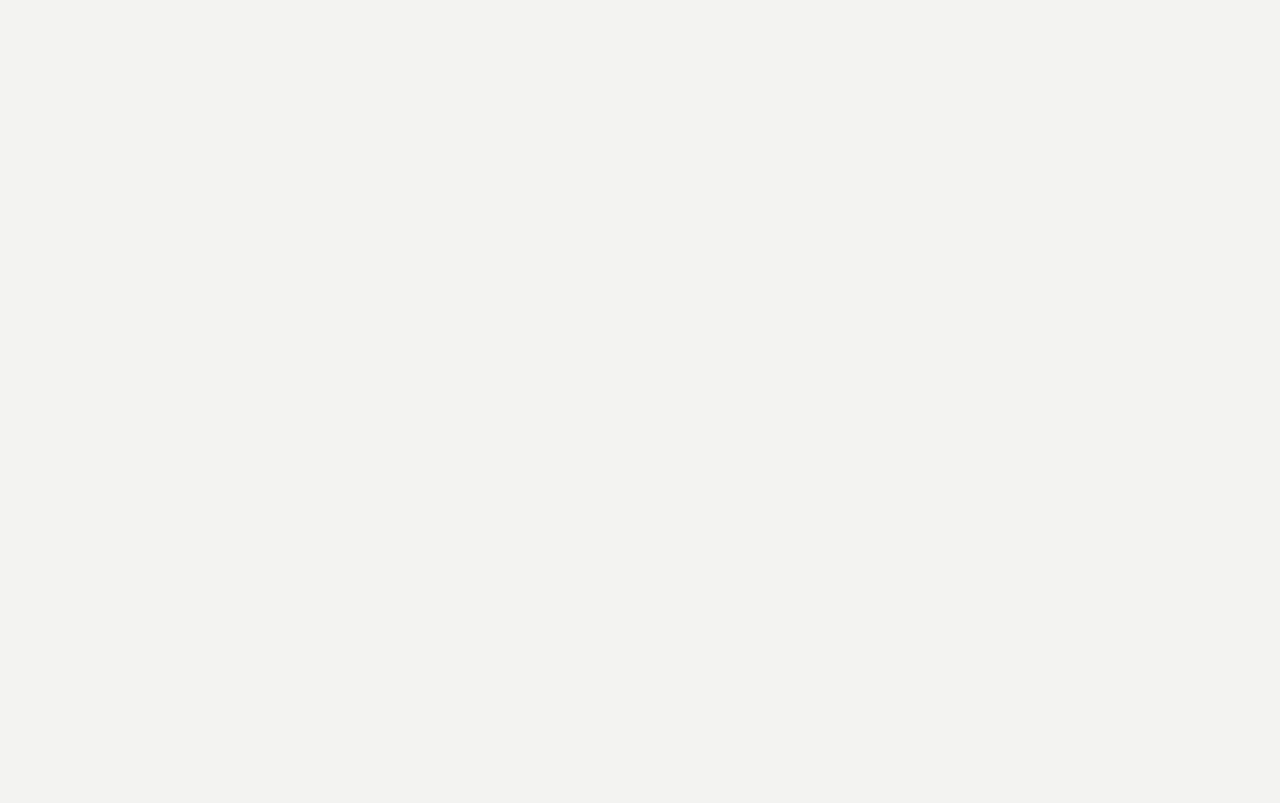
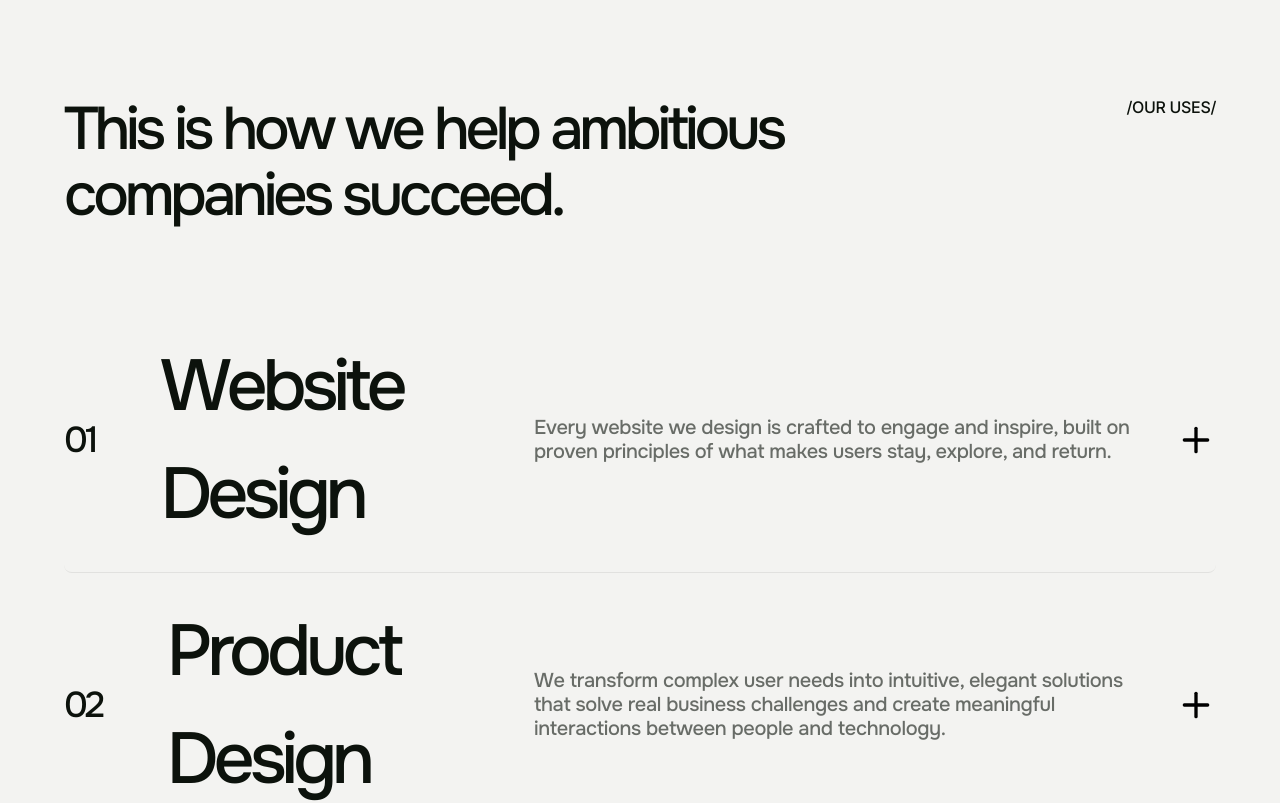
Before and after one commit to initify-admin/initify-portfolio, a Next.js app: page / in a window 1280 px wide. Shown: the part 1690-2493 px from the top of the page. Built offline with nearby package versions, Linux system fonts and the light colour scheme.

Commit message:
Add OurUses component and integrate it into Home page; introduce SectionHeading and SectionSubheading for improved structure in Vision component

```diff
--- a/app/page.tsx
+++ b/app/page.tsx
@@ -1,5 +1,6 @@
 import Header from "@/components/header";
 import Hero from "@/components/hero";
+import OurUses from "@/components/our-uses";
 import Vision from "@/components/vision";
 
 export default function Home() {
@@ -8,6 +9,7 @@ export default function Home() {
       <Header />
       <Hero />
       <Vision />
+      <OurUses />
 
       {/* dummy height to test scroll */}
       <div className="h-[200vh] w-full"></div>
--- /dev/null
+++ b/components/our-uses.tsx
@@ -0,0 +1,70 @@
+"use client";
+
+import { PlusIcon } from "lucide-react";
+import {
+  SectionWrapper,
+  SectionContentWrapper,
+  SectionContent,
+  SectionHeading,
+  SectionSubheading,
+} from "./ui/section";
+import { ourUses } from "@/data/our-uses";
+
+interface UseItemProps {
+  index: number;
+  text: string;
+  description: string;
+}
+
+export default function OurUses() {
+  return (
+    <SectionWrapper className="mt-24">
+      <SectionContentWrapper>
+        <SectionContent className="flex flex-col gap-y-20">
+          <div className="w-full flex justify-between items-start">
+            <SectionSubheading className="max-w-[810px]">
+              This is how we help ambitious companies succeed.
+            </SectionSubheading>
+
+            <SectionHeading>/Our Uses/</SectionHeading>
+          </div>
+
+          <div className="flex flex-col divide-y divide-[rgba(151,151,151,0.2)]">
+            {ourUses.map((use, index) => (
+              <UseItem
+                key={index}
+                index={index}
+                text={use.text}
+                description={use.description}
+              />
+            ))}
+          </div>
+        </SectionContent>
+      </SectionContentWrapper>
+    </SectionWrapper>
+  );
+}
+
+function UseItem({ index, text, description }: UseItemProps) {
+  return (
+    <div className="w-full py-6 rounded-lg bg-transparent flex justify-between items-center">
+      <div className="flex items-center justify-start gap-x-16">
+        <h1 className="text-dark font-medium font-onest text-4xl tracking-[-0.158rem]">
+          0{index + 1}
+        </h1>
+
+        <h1 className="text-dark font-medium font-onest text-[4.5rem] tracking-[-0.315rem]">
+          {text}
+        </h1>
+      </div>
+
+      <div className="flex items-center justify-start gap-x-8">
+        <p className="text-base sm:text-lg xl:text-xl text-body font-onest tracking-[-0.023rem] leading-6  xl:w-[610px] font-medium">
+          {description}
+        </p>
+
+        <PlusIcon className="size-10" />
+      </div>
+    </div>
+  );
+}
--- a/components/ui/section.tsx
+++ b/components/ui/section.tsx
@@ -12,6 +12,16 @@ interface SectionContentWrapperProps extends HTMLMotionProps<"div"> {
 
 interface SectionContentProps extends HTMLMotionProps<"div"> {
   className?: string;
+}
+
+interface SectionHeadingProps extends HTMLMotionProps<"h1"> {
+  className?: string;
+  children: React.ReactNode;
+}
+
+interface SectionSubheadingProps extends HTMLMotionProps<"h1"> {
+  className?: string;
+  children: React.ReactNode;
 }
 
 const SectionWrapper = forwardRef<HTMLElement, SectionWrapperProps>(
@@ -57,4 +67,43 @@ const SectionContent = forwardRef<HTMLDivElement, SectionContentProps>(
 );
 SectionContent.displayName = "SectionContent";
 
-export { SectionWrapper, SectionContentWrapper, SectionContent };
+const SectionHeading = forwardRef<HTMLHeadingElement, SectionHeadingProps>(
+  ({ className, children, ...props }, ref) => (
+    <motion.h1
+      ref={ref}
+      className={cn(
+        "text-dark text-[0.938rem] sm:text-base text-lg uppercase tracking-[-.02rem] leading-[1.4rem] font-medium",
+        className
+      )}
+      {...props}
+    >
+      {children}
+    </motion.h1>
+  )
+);
+SectionHeading.displayName = "SectionHeading";
+
+const SectionSubheading = forwardRef<
+  HTMLHeadingElement,
+  SectionSubheadingProps
+>(({ className, children, ...props }, ref) => (
+  <motion.h1
+    ref={ref}
+    className={cn(
+      "text-[2.75rem] sm:text-[3.25rem] xl:text-[3.75rem] font-onest font-medium text-dark tracking-[-0.193rem] sm:tracking-[-0.228rem] xl:tracking-[-0.263rem] leading-[3.025rem] sm:leading-[3.575rem] xl:leading-[4.125rem]",
+      className
+    )}
+    {...props}
+  >
+    {children}
+  </motion.h1>
+));
+SectionSubheading.displayName = "SectionSubheading";
+
+export {
+  SectionWrapper,
+  SectionContentWrapper,
+  SectionContent,
+  SectionHeading,
+  SectionSubheading,
+};
--- a/components/vision.tsx
+++ b/components/vision.tsx
@@ -5,6 +5,8 @@ import {
   SectionWrapper,
   SectionContentWrapper,
   SectionContent,
+  SectionHeading,
+  SectionSubheading,
 } from "./ui/section";
 import { useInView } from "framer-motion";
 import { transitionDuration, transitionEffect } from "@/lib/utils";
@@ -14,10 +16,10 @@ export default function Vision() {
   const isInView = useInView(contentRef, { once: true, margin: "-100px" });
 
   return (
-    <SectionWrapper className="mt-20">
+    <SectionWrapper className="mt-24">
       <SectionContentWrapper>
         <SectionContent
-          ref={contentRef} // ✅ Attach ref to content, not wrapper
+          ref={contentRef}
           initial={{ opacity: 0, y: 100 }}
           animate={isInView ? { opacity: 1, y: 0 } : {}}
           transition={{
@@ -26,18 +28,16 @@ export default function Vision() {
           }}
           className="flex flex-col xl:flex-row justify-between items-start gap-8"
         >
-          <h1 className="text-dark text-[0.938rem] sm:text-base text-lg uppercase tracking-[-.02rem] leading-[1.4rem] font-medium">
-            /Our Vision/
-          </h1>
+          <SectionHeading>/Our Vision/</SectionHeading>
 
           <div className="w-full xl:w-[800px] flex flex-col gap-y-12 sm:gap-y-16 xl:gap-y-24">
             <div className="flex flex-col gap-y-8">
-              <h1 className="text-[2.75rem] sm:text-[3.25rem] xl:text-[3.75rem] font-onest font-medium text-dark tracking-[-0.193rem] sm:tracking-[-0.228rem] xl:tracking-[-0.263rem] leading-[3.025rem] sm:leading-[3.575rem] xl:leading-[4.125rem]">
+              <SectionSubheading>
                 Whether it{"'"}s a website, an app, or a complete brand identity
                 - we create work that works.
-              </h1>
+              </SectionSubheading>
 
-              <p className="text-[0.938rem] sm:text-base text-lg text-body font-onest tracking-[-0.023rem] leading-6 sm:w-[63%] xl:w-[450px] font-medium">
+              <p className="text-[0.938rem] sm:text-base xl:text-lg text-body font-onest tracking-[-0.023rem] leading-6 sm:w-[63%] xl:w-[450px] font-medium">
                 Good design isn{"'"}t just about looks. It{"'"}s about solving
                 real problems and getting results. Here{"'"}s ours.
               </p>
@@ -61,7 +61,7 @@ function StatBlock({ title, body }: { title: string; body: string }) {
       <h1 className="text-primary-blue text-[3.5rem] sm:text-[4rem] xl:text-[5rem] leading-[3.5rem] sm:leading-[4rem] xl:leading-[5rem] tracking-[0.07rem] sm:tracking-[-0.08rem] xl:tracking-[-0.1rem] font-medium">
         {title}
       </h1>
-      <p className="text-[0.938rem] sm:text-base text-lg text-body font-onest tracking-[-0.023rem] leading-6 max-w-[450px] font-medium">
+      <p className="text-[0.938rem] sm:text-base xl:text-lg text-body font-onest tracking-[-0.023rem] leading-6 max-w-[450px] font-medium">
         {body}
       </p>
     </div>
--- /dev/null
+++ b/data/our-uses.ts
@@ -0,0 +1,29 @@
+import { UseCase } from "@/types/our-uses";
+
+export const ourUses: UseCase[] = [
+  {
+    text: "Website Design",
+    description:
+      "Every website we design is crafted to engage and inspire, built on proven principles of what makes users stay, explore, and return.",
+  },
+  {
+    text: "Product Design",
+    description:
+      "We transform complex user needs into intuitive, elegant solutions that solve real business challenges and create meaningful interactions between people and technology.",
+  },
+  {
+    text: "Branding",
+    description:
+      "Our branding process goes beyond visual identity, crafting comprehensive narratives that capture your unique essence and create lasting emotional connections with your audience.",
+  },
+  {
+    text: "Motion Graphics",
+    description:
+      "We bring ideas to life through dynamic, engaging animations that communicate complex concepts with clarity, creativity, and visual storytelling.",
+  },
+  {
+    text: "Development",
+    description:
+      "Our development approach combines technical excellence with strategic thinking, building robust digital solutions that are scalable, performant, and aligned with your business objectives.",
+  },
+];
--- /dev/null
+++ b/types/our-uses.ts
@@ -0,0 +1,4 @@
+export interface UseCase {
+  text: string;
+  description: string;
+}
```
